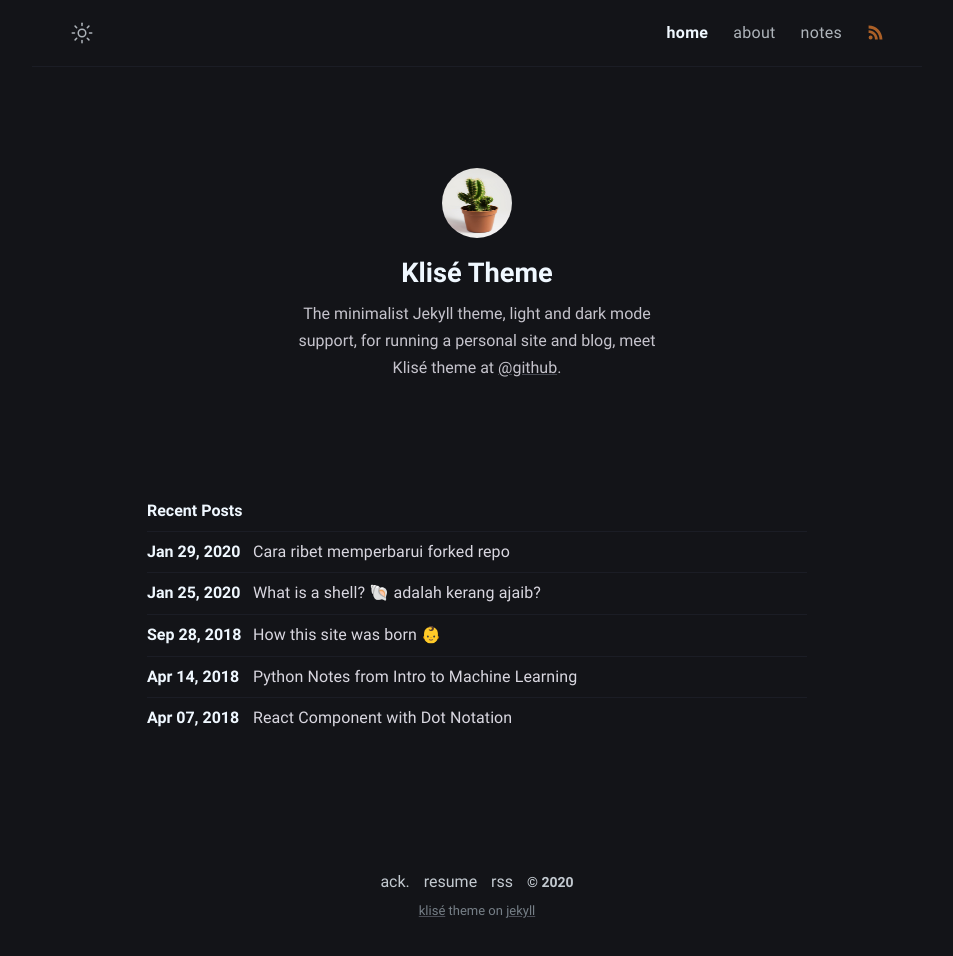
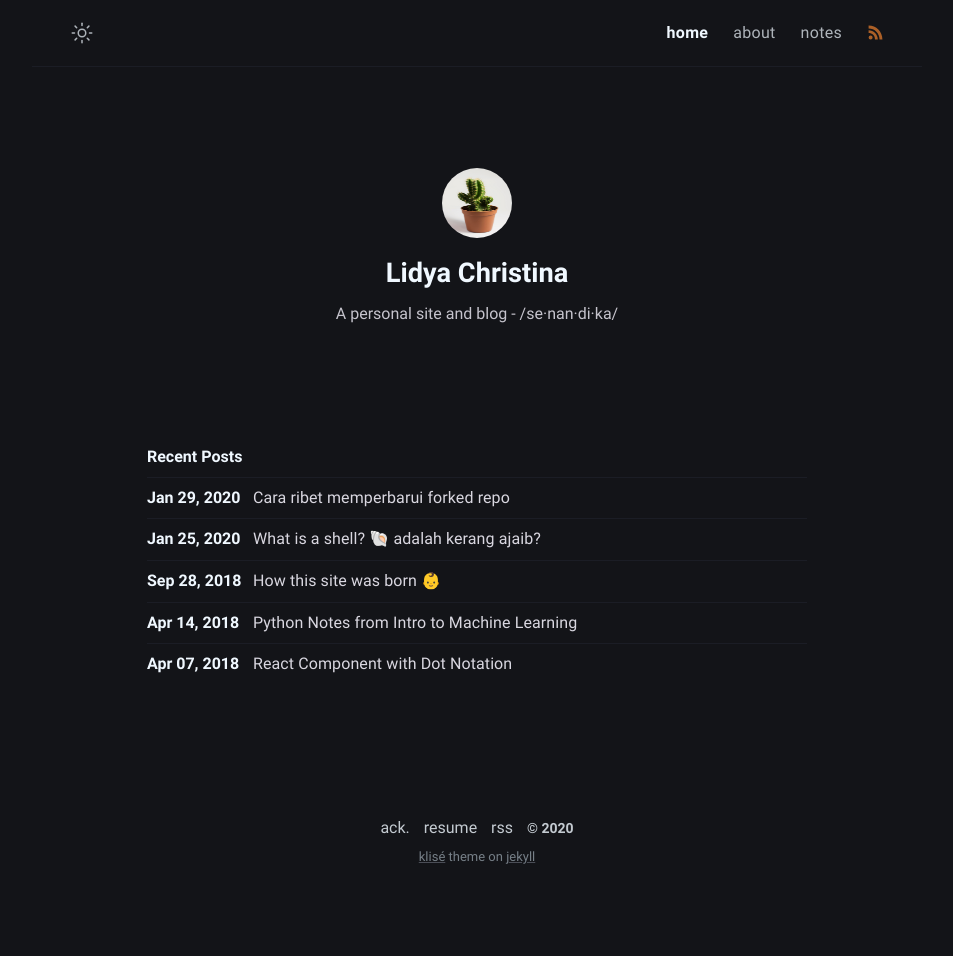
Before and after one commit to greenbrown/greenbrown.github.io, a Jekyll site: the page built from index.md, in a window 1280 px wide. Shown: the whole page, without its empty margins (163-1116 px from the left). Built offline with Jekyll 4.4.1, drawn with Linux system fonts in a browser that asks for light colours; after the commit the page ends 902 px from its top, so only the background shows below that.

Commit message:
Update _config.yml

```diff
--- a/_config.yml
+++ b/_config.yml
@@ -1,8 +1,6 @@
 # Site settings
-title: Klise Theme
-description: >-
-  He's writing in Bahasa about web technology and experience as a journal
-  for documentation things that he learned, meet him <a href="https://github.com/piharpi" target="_blank" rel="noopener">@github</a>.
+title: Green Brown Post
+description:
 lang: en-US
 timezone: Asia/Jakarta
 image: assets/img/ogp.png # This image used for Open Graph more info https://ogp.me/
@@ -11,16 +9,15 @@ mode: dark # default theme "dark" | "light"
 
 # Profile settings
 author:
-  name: Klisé Theme
+  name: Lidya Christina
   bio: >-
-    The minimalist Jekyll theme, light and dark mode support, for running a personal site and blog,
-    meet Klisé theme at <a href="https://github.com/piharpi/jekyll-klise" target="_blank" rel="noopener">@github</a>.
-  username: username
-  email: your-email@email.com
+    A personal site and blog - /se·nan·di·ka/
+  username: greenbrown
+  email: id.lidya@gmail.com
   avatar: /assets/img/avatar.jpg
 
 # Url settings
-url: "https://klise.now.sh"
+url: "https://greenbrown.github.io"
 baseurl:
 permalink: /:title/
 google_analytics:
```
